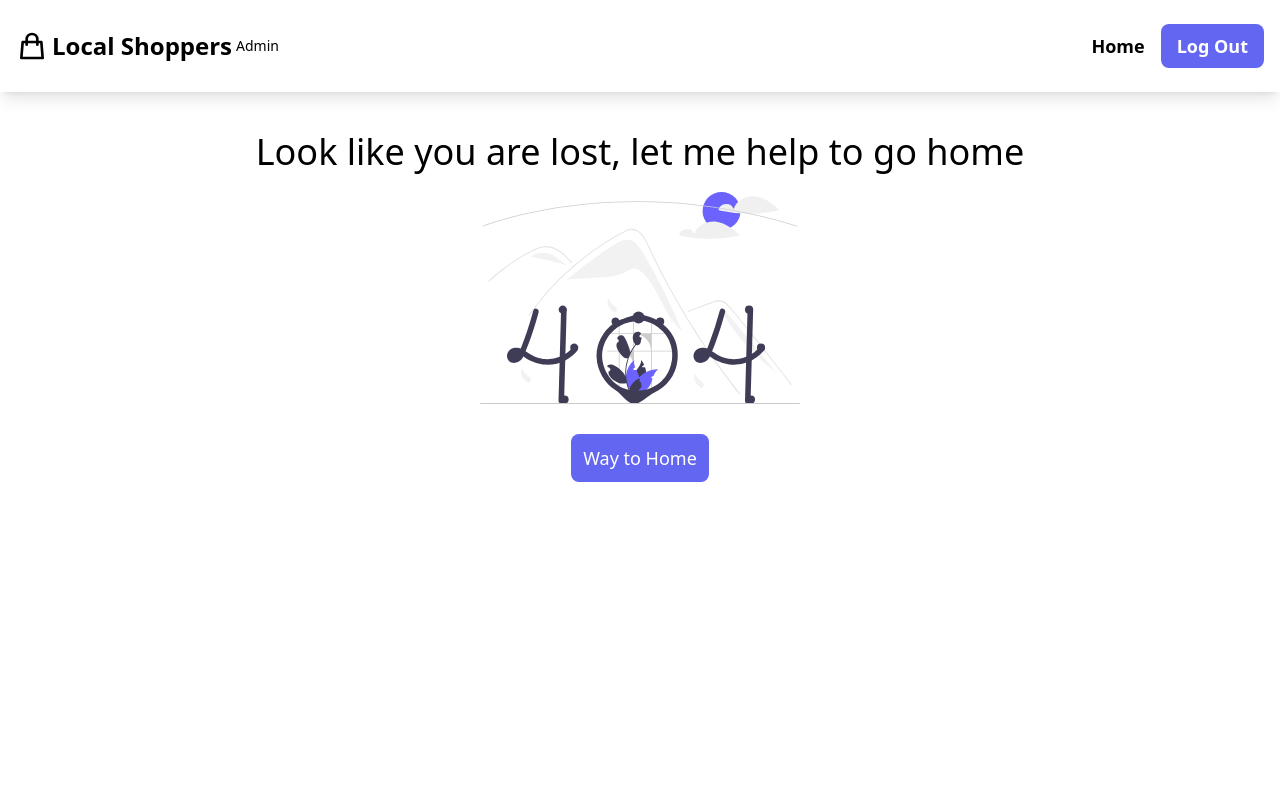
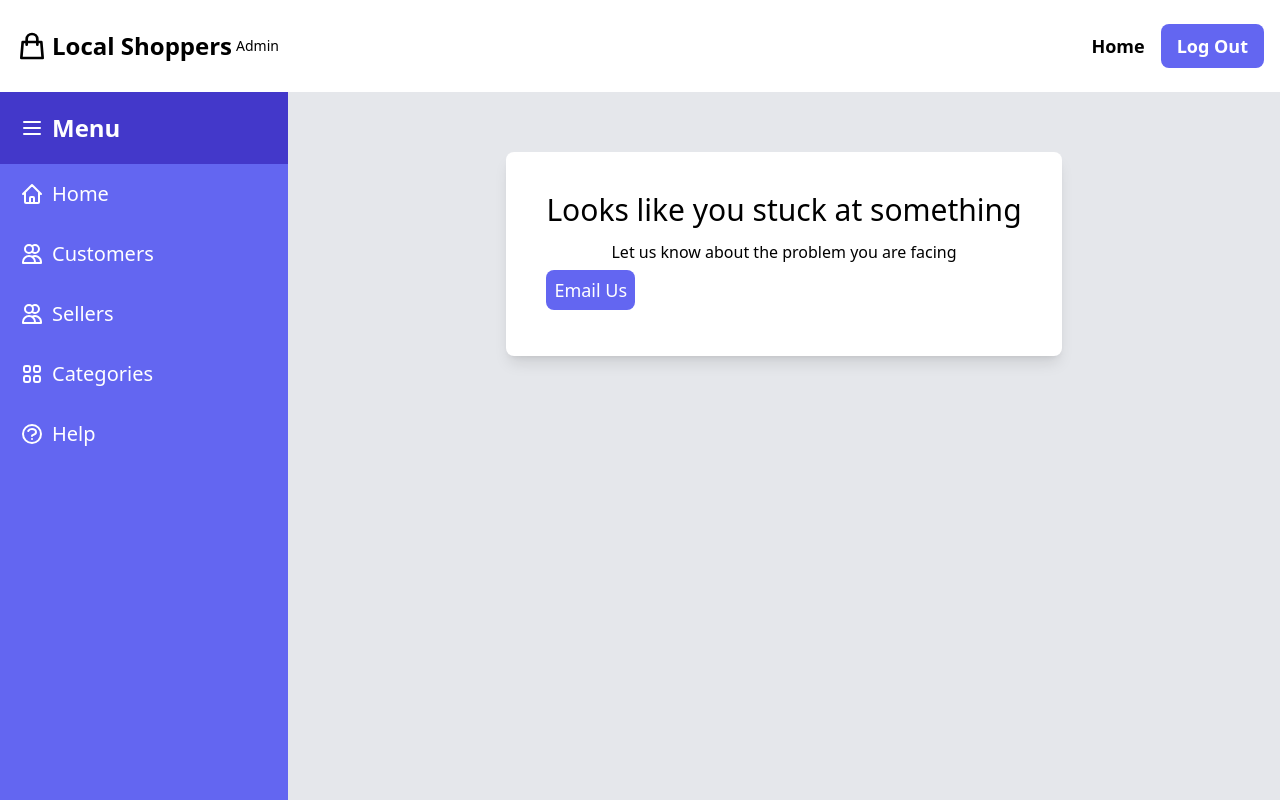
Before and after one commit to zuber-shekh7/local_shopers_frontend_admin, a React (Create React App) app: page /admin/help in a window 1280 px wide. Shown: the top 800 px of the page. Built offline with nearby package versions, Linux system fonts and the light colour scheme; no server answers; sample sign-in values are in the browser's storage.

Commit message:
add help page

```diff
--- a/src/App.js
+++ b/src/App.js
@@ -9,6 +9,7 @@ import CategoriesPage from "./pages/categories/CategoriesPage";
 import CategoryPage from "./pages/categories/CategoryPage";
 import CreateCategoryPage from "./pages/categories/CreateCategoryPage";
 import EditCategoryPage from "./pages/categories/EditCategoryPage";
+import HelpPage from "./pages/core/HelpPage";
 import NotFoundPage from "./pages/core/NotFoundPage";
 import CustomersPage from "./pages/customers/CustomersPage";
 import SellersPage from "./pages/sellers/SellersPage";
@@ -80,6 +81,15 @@ function App() {
             }
             exact
           />
+          <Route
+            exact
+            path="help"
+            element={
+              <ProtectedRoute>
+                <HelpPage />
+              </ProtectedRoute>
+            }
+          />
         </Route>
         <Route path="*" element={<NotFoundPage />} />
       </Routes>
--- a/src/components/DashboardSharedLayout.js
+++ b/src/components/DashboardSharedLayout.js
@@ -55,7 +55,7 @@ const DashboardSharedLayout = () => {
             <div className="px-5 py-4 hover:bg-indigo-600">
               <Link
                 className="text-xl font-medium text-white flex items-center gap-2"
-                to="/admin/account"
+                to="/admin/help"
               >
                 <HiOutlineQuestionMarkCircle className="inline h-6 w-6" /> Help
               </Link>
--- /dev/null
+++ b/src/pages/core/HelpPage.js
@@ -0,0 +1,32 @@
+import React from "react";
+
+const HelpPage = () => {
+  return (
+    <main>
+      <section className="flex justify-center">
+        <div>
+          <form className="mt-5 bg-white p-10 shadow-lg rounded-lg">
+            <h1 className="text-center text-3xl mb-3">
+              Looks like you stuck at something
+            </h1>
+            <h5 className="text-center mb-3">
+              Let us know about the problem you are facing
+            </h5>
+
+            <div className="mb-3">
+              <a
+                href="mailto:///help@localshoppers.com"
+                className="text-center text-lg w-full py-2 px-2  text-white rounded-lg bg-indigo-500"
+                type="submit"
+              >
+                Email Us
+              </a>
+            </div>
+          </form>
+        </div>
+      </section>
+    </main>
+  );
+};
+
+export default HelpPage;
```
